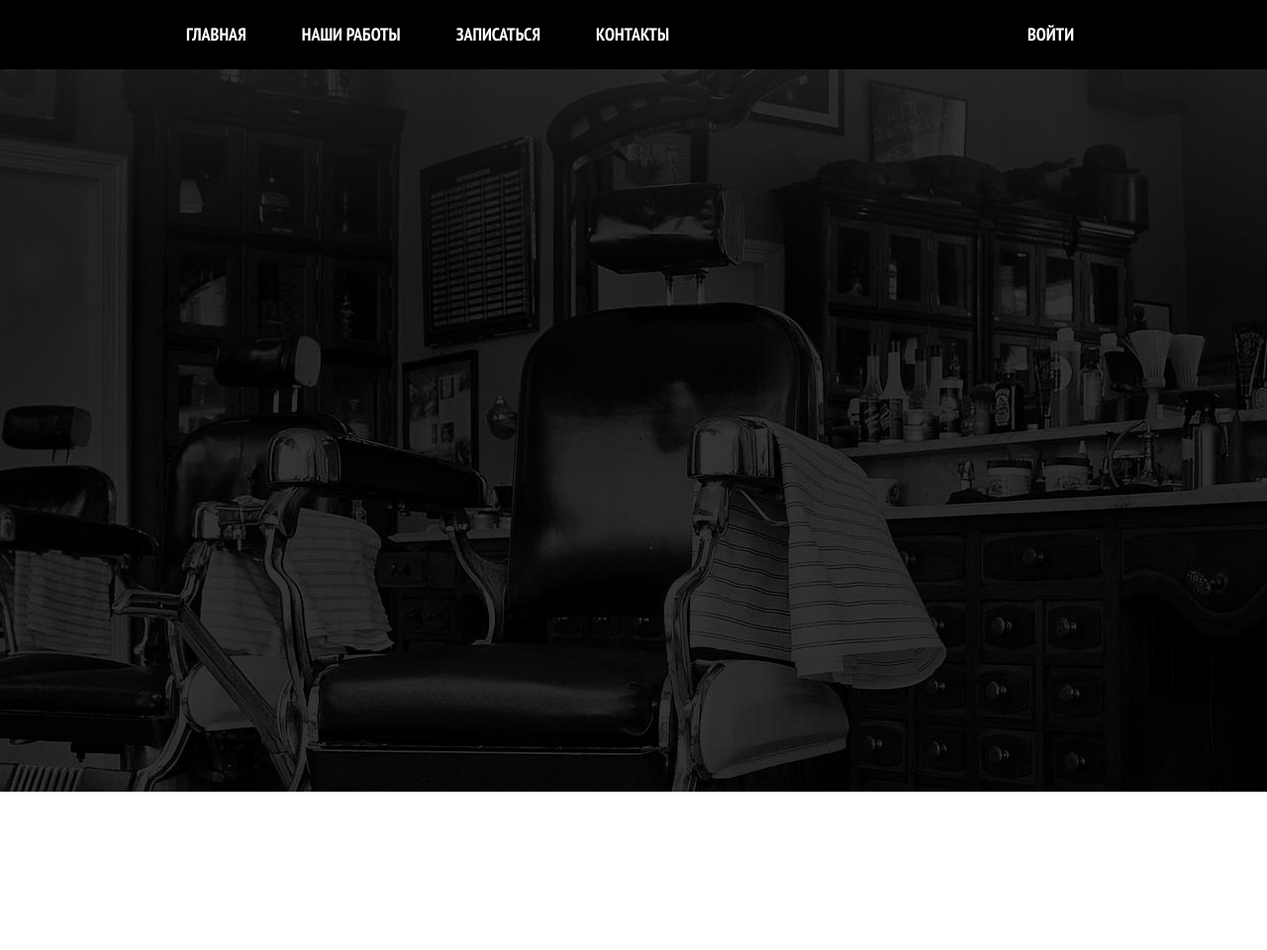
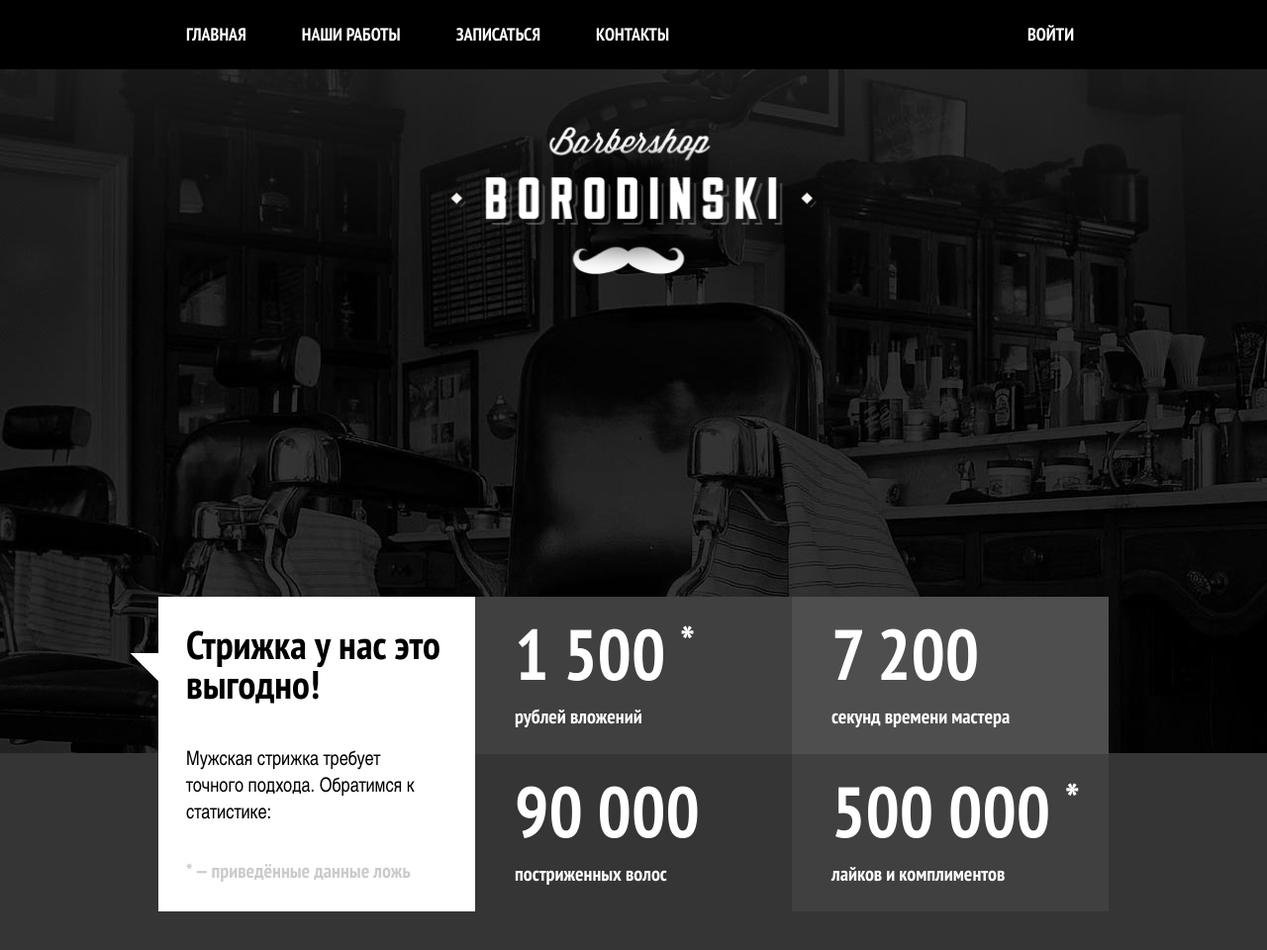
Before and after one commit to ValeraZh/Barbershop, a website built with webpack: page src/index.html in a window 1280 px wide. Shown: the whole page at 99% size. Before the commit the page ends 800 px from the top, so only its background shows below. Built offline with nearby package versions, Linux system fonts and the light colour scheme; files whose address does not match are found by name.

Commit message:
added advantages statistics

```diff
--- a/src/index.html
+++ b/src/index.html
@@ -31,5 +31,52 @@
         </div>
     </div>
 </header>
+<div class="main-logo">
+    <img src="../app/img/index-logo.png" alt="" width="370" height="200">
+</div>
+<section class="advantages">
+    <div class="wrapper">
+        <div class="advantages__statistics">
+            <div class="advantages__big-article">
+                <div class="content-article">
+                    <h2 class="mb-50">Стрижка у нас это выгодно!</h2>
+                    <p class="mb-50">Мужская стрижка требует <br> точного подхода. Обратимся к статистике:</p>
+                    <span>* — приведённые данные ложь</span>
+                </div>
+            </div>
+            <div class="advantages__article-wrap">
+                <div class="advantages__article-item bg-dark-grey">
+                    <div class="articles-item-column">
+                        <span>1 500 <sup>*</sup></span>
+                        <p>рублей вложений</p>
+                    </div>
+                </div>
+                <div class="advantages__article-item">
+                    <div class="articles-item-column">
+                        <span>90 000</span>
+                        <p>постриженных волос</p>
+                    </div>
+                </div>
+            </div>
+            <div class="advantages__article-wrap">
+                <div class="advantages__article-item bg-light-grey">
+                    <div class="articles-item-column">
+                        <span>7 200</span>
+                        <p>секунд времени мастера</p>
+                    </div>
+                </div>
+                <div class="advantages__article-item bg-dark-grey">
+                    <div class="articles-item-column">
+                        <span>500 000 <sup>*</sup></span>
+                        <p>лайков и комплиментов</p>
+                    </div>
+                </div>
+            </div>
+        </div>
+        <div class="advantages__information">
+
+        </div>
+    </div>
+</section>
 </body>
 </html>
--- /dev/null
+++ b/src/sass/blocks/advantages-blocks.sass
@@ -0,0 +1,78 @@
+.mb-50
+  margin-bottom: 45px
+
+.bg-dark-grey
+  background: #404040
+
+.bg-light-grey
+  background: #4e4e4e
+
+.advantages
+  width: 100%
+  height: 617px
+  box-sizing: border-box
+  background: #353535
+  .wrapper
+    width: 960px
+    margin: 0 auto
+    display: flex
+  &__statistics
+    width: 100%
+    height: 318px
+    margin-top: -158px
+    display: flex
+    position: relative
+    &::before
+      content: ""
+      position: absolute
+      top: 37px
+      left: -20px
+      width: 0
+      height: 0
+      border-style: solid
+      border-width: 20px
+      border-color: transparent transparent transparent #fff
+      transform: rotate(-45deg)
+  &__big-article
+    width: 320px
+    height: 318px
+    color: #000
+    background: #fff
+    .content-article
+      margin: 28px
+      h2
+        font-size: 40px
+        line-height: 40px
+      p
+        font-size: 20px
+        line-height: 27px
+        margin-bottom: 30px
+        font-family: 'Arial Narrow', sans-serif
+        font-weight: lighter
+      span
+        font-size: 20px
+        line-height: 27px
+        opacity: 0.2
+  &__article-wrap
+    width: 320px
+    height: 318px
+    display: flex
+    flex-direction: column
+  &__article-item
+    width: 320px
+    height: 159px
+    display: flex
+    justify-content: start
+    align-items: center
+    .articles-item-column
+      margin-top: 25px
+      padding-left: 40px
+      p
+        margin-top: 20px
+        font-size: 20px
+        line-height: 27px
+      span
+        font-size: 72px
+        line-height: 18px
+      sup
+        font-size: 45px
--- a/src/sass/blocks/header-blocks.sass
+++ b/src/sass/blocks/header-blocks.sass
@@ -3,6 +3,7 @@
   display: flex
   color: #fff
   background: #000
+  margin-bottom: 58px
   .wrapper
     width: 960px
     margin: 0 auto
--- a/src/sass/main.sass
+++ b/src/sass/main.sass
@@ -1,5 +1,6 @@
 @import '../../node_modules/normalize.css/normalize.css'
 @import '../../src/sass/blocks/header-blocks'
+@import '../../src/sass/blocks/advantages-blocks'
 @import url('https://fonts.googleapis.com/css2?family=PT+Sans+Narrow:wght@700&display=swap')
 
 *
@@ -10,3 +11,8 @@ body
   color: #fff
   font-family: 'PT Sans Narrow', sans-serif
   background: url('../img/background.jpg') no-repeat center top
+
+.main-logo
+  display: flex
+  justify-content: center
+  margin-bottom: 433px
```
